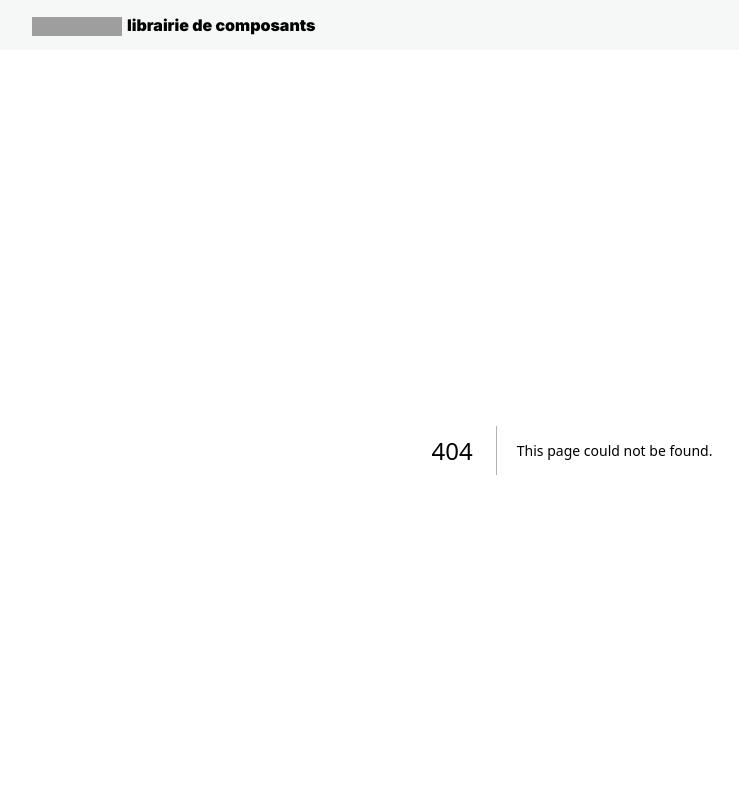
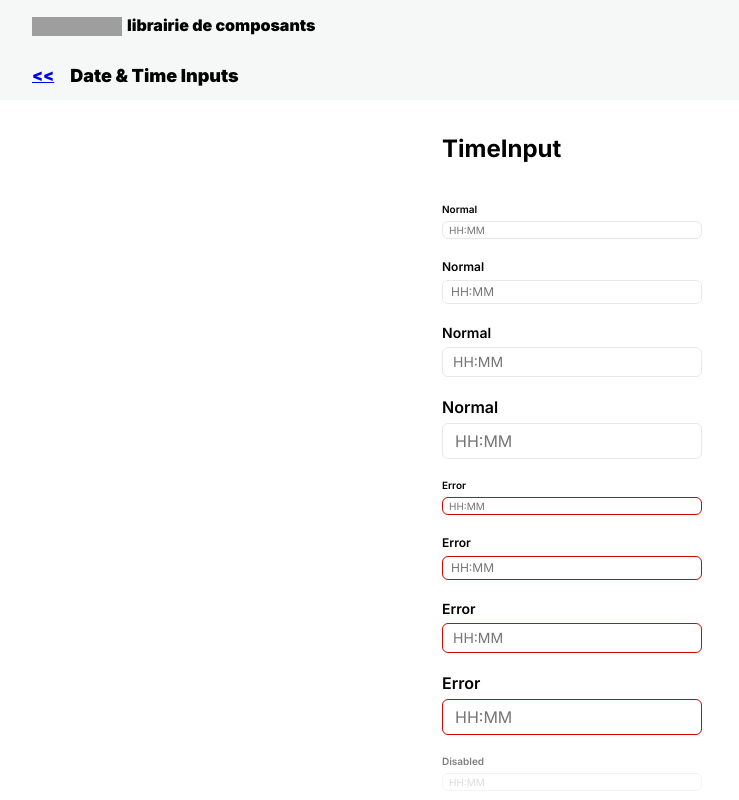
Before and after one commit to morning-la-tech/morning-react-ui, a Next.js app: page /datetime in a window 1280 px wide. Before the commit this address had no page. Shown: the top 800 px of the page, without its empty margins (68-807 px from the left). Built offline with nearby package versions, Linux system fonts and the light colour scheme; grey boxes are pictures that could not be loaded.

Commit message:
fix: split date & time input page - fix: time input

```diff
--- /dev/null
+++ b/app/datetime/page.tsx
@@ -0,0 +1,92 @@
+'use client';
+
+import { useState } from 'react';
+import Container from '@/components/layout/Container';
+import Columns from '@/components/layout/Columns';
+import Column from '@/components/layout/Column';
+import { Size } from '@/utils/Enum';
+import TimeInput from '@/components/inputs/textField/TimeInput';
+import Navigation from '@/components/layout/Navigation';
+
+export default function Page() {
+  const [timeValue, setTimeValue] = useState<Date | false | null>(null);
+
+  const handleTimeChange = (newTimeValue: Date | false | null) => {
+    setTimeValue(newTimeValue);
+  };
+
+  const renderTimeInputs = (props: {
+    label?: string;
+    sublabel?: string;
+    isLabelBold?: boolean;
+    size?: Size;
+    value: Date | false | null;
+    disabled?: boolean;
+    isError?: boolean;
+    min?: string;
+    max?: string;
+    onChange: (event: Date | false | null) => void;
+  }) => {
+    return (
+      <>
+        <TimeInput {...props} size={Size.xs} />
+        <TimeInput {...props} size={Size.s} />
+        <TimeInput {...props} size={Size.m} />
+        <TimeInput {...props} size={Size.l} />
+      </>
+    );
+  };
+
+  return (
+    <>
+      <Navigation>
+        <h1 className={'font-size-xl'}> Date & Time Inputs</h1>
+      </Navigation>
+      <div style={{ display: 'flex', flexDirection: 'row' }}>
+        <Container>
+          <Columns>
+            <Column>
+              <h1>TimeInput</h1>
+              {renderTimeInputs({
+                label: 'Normal',
+                value: timeValue,
+                onChange: handleTimeChange,
+              })}
+              {renderTimeInputs({
+                label: 'Error',
+                isError: true,
+                value: timeValue,
+                onChange: handleTimeChange,
+              })}
+              {renderTimeInputs({
+                label: 'Disabled',
+                disabled: true,
+                value: timeValue,
+                onChange: handleTimeChange,
+              })}
+              {renderTimeInputs({
+                label: '> 8:00',
+                min: '8:00',
+                value: timeValue,
+                onChange: handleTimeChange,
+              })}
+              {renderTimeInputs({
+                label: '< 22:00',
+                max: '22:00',
+                value: timeValue,
+                onChange: handleTimeChange,
+              })}
+              {renderTimeInputs({
+                label: '8:00 < x < 22:00',
+                min: '8:00',
+                max: '22:00',
+                value: timeValue,
+                onChange: handleTimeChange,
+              })}
+            </Column>
+          </Columns>
+        </Container>
+      </div>
+    </>
+  );
+}
--- a/app/page.tsx
+++ b/app/page.tsx
@@ -34,6 +34,12 @@ export default function Home() {
       </Button>
       <Button
         variant={ButtonVariant.Secondary}
+        onClick={() => router.push('/datetime')}
+      >
+        Date & Time
+      </Button>
+      <Button
+        variant={ButtonVariant.Secondary}
         onClick={() => router.push('/utils')}
       >
         Utils
--- a/components/inputs/textField/TimeInput.tsx
+++ b/components/inputs/textField/TimeInput.tsx
@@ -21,7 +21,7 @@ type TimeInputProps = BasicInputProps &
     value: Date | false | null;
     min?: string;
     max?: string;
-    onChange: (time: Date | null) => void;
+    onChange: (time: Date | false | null) => void;
   };
 
 const TimeInput = forwardRef<HTMLInputElement, TimeInputProps>(
@@ -42,8 +42,8 @@ const TimeInput = forwardRef<HTMLInputElement, TimeInputProps>(
   ) => {
     const [inputValue, setInputValue] = useState<string | null>(
       value ? format(value, 'HH:mm') : null,
+    );
     const inputRef = useRef<HTMLInputElement>(null);
-    );
     useImperativeHandle(ref, () => inputRef.current as HTMLInputElement);
 
     const [error, setError] = useState<boolean>(false);
@@ -198,7 +198,7 @@ const TimeInput = forwardRef<HTMLInputElement, TimeInputProps>(
             `padding-${size}`,
             { ['cursorText']: !disabled },
             {
-              [styles.error]: isError,
+              [styles.error]: isError || error,
             },
           )}
           style={{ height: `${sizeToHeight(size)}px` }}
```
Also changed, not shown: app/inputs/page.tsx (+0 -67 lines), 1 other file (tests, documents, lock files or other folders).
